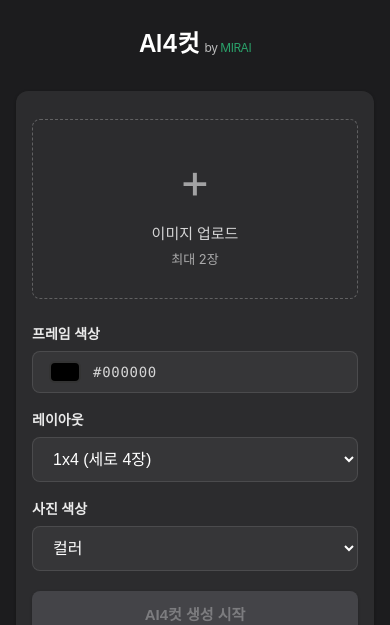
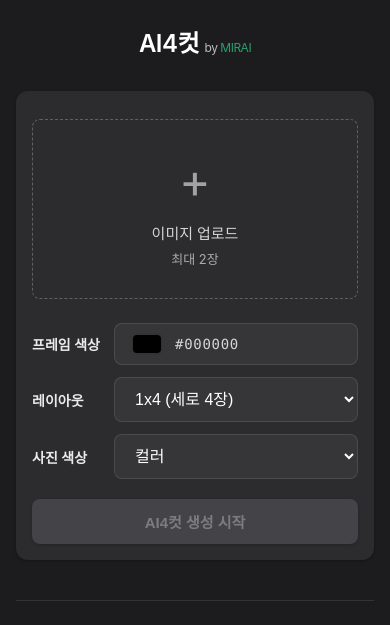
Before and after one commit to domin200/ai-character-generator, a Flask app: page / in a window 390 px wide. Shown: the top 625 px of the page. Run offline with Flask 3, Linux system fonts and the light colour scheme; grey boxes are pictures that could not be loaded.

Commit message:
📱 모바일에서 옵션 라벨과 입력박스 가로 배치

```diff
--- a/templates/index.html
+++ b/templates/index.html
@@ -320,11 +320,26 @@
 
             .selector-item {
                 width: 100% !important;
-                margin-bottom: 16px !important;
+                margin-bottom: 12px !important;
+                flex-direction: row !important;
+                align-items: center !important;
+                justify-content: space-between !important;
+                gap: 12px !important;
             }
 
             .selector-item:last-child {
                 margin-bottom: 0 !important;
+            }
+
+            .selector-item label {
+                flex-shrink: 0;
+                min-width: 70px;
+            }
+
+            .selector-item select,
+            .selector-item .color-picker-wrapper {
+                flex: 1;
+                max-width: none;
             }
 
             .selector-item select {
```
Also changed, not shown: .commit_message.txt.
